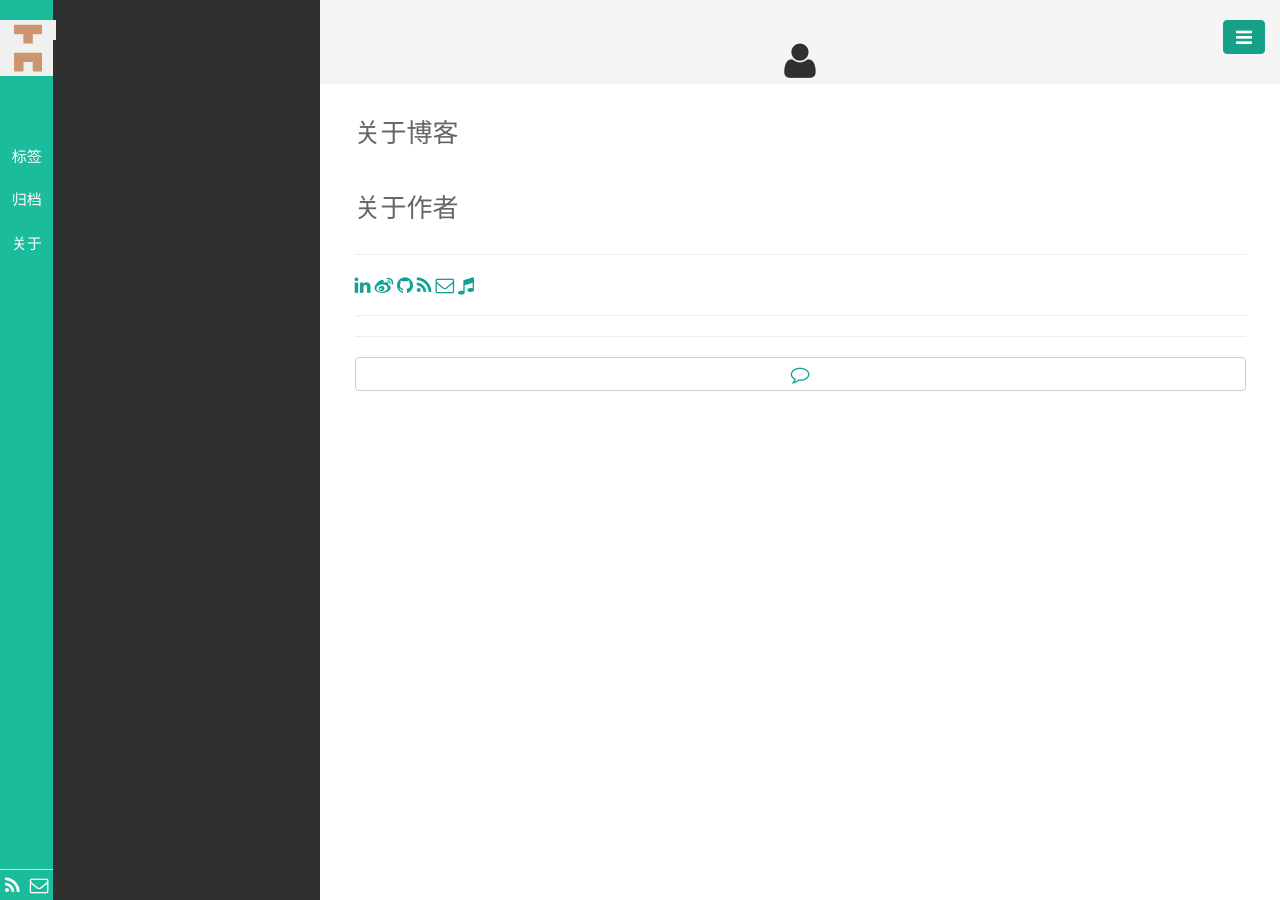
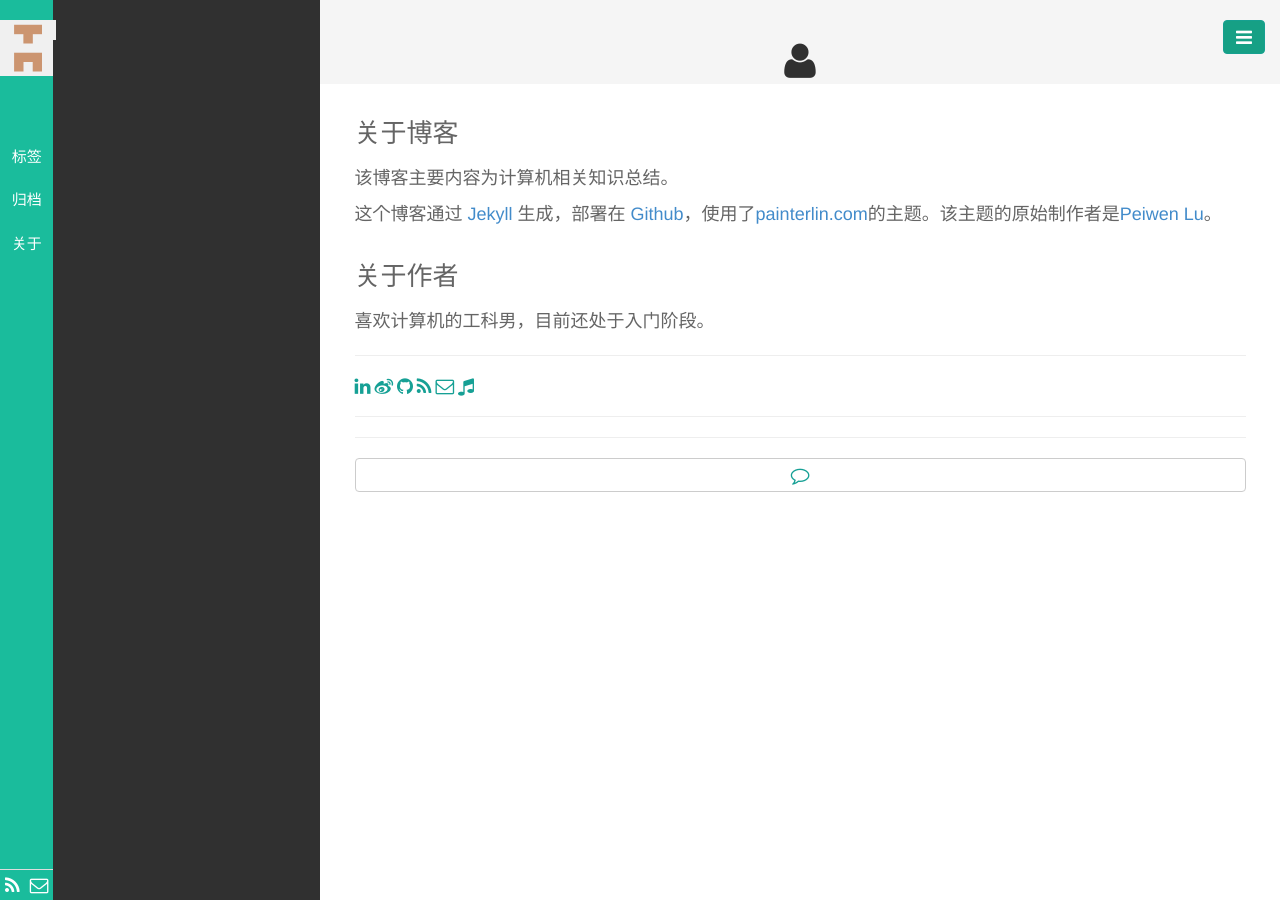
Before and after one commit to ivyxjc/jekyll_blog, a Jekyll site: the page built from pages/about.html, in a window 1280 px wide. Built offline with Jekyll 4.4.1, drawn with Linux system fonts in a browser that asks for light colours; Markdown is read by kramdown in place of the engine named in the settings.

Commit message:
change profile

```diff
--- a/pages/about.html
+++ b/pages/about.html
@@ -4,10 +4,12 @@ title: <i class="fa fa-user fa-lg"></i>
 titlename: 关于
 ---
 <h3>关于博客</h3>
-<p style=font-size:18px></p>
+<p style=font-size:18px>该博客主要内容为计算机相关知识总结。</p>
+
+<p style=font-size:18px>这个博客通过 <a target="_blank" href="http://jekyllrb.com/">Jekyll</a> 生成，部署在 <a target="_blank" href="https://pages.github.com">Github</a>，使用了<a target="_blank" href="https://github.com/lay1010/lay1010.github.io">painterlin.com</a>的主题。该主题的原始制作者是<a target="_blank" href="https://github.com/P233">Peiwen Lu</a>。</p>
 
 <h3>关于作者</h3>
-<p style=font-size:18px></p>
+<p style=font-size:18px>喜欢计算机的工科男，目前还处于入门阶段。</p>
 
 <!-- <center><img src="/public/img/dog.jpg" style="width:100%"></center> -->
 
```
Also changed, not shown: 404.html (added, +8 -0 lines).
